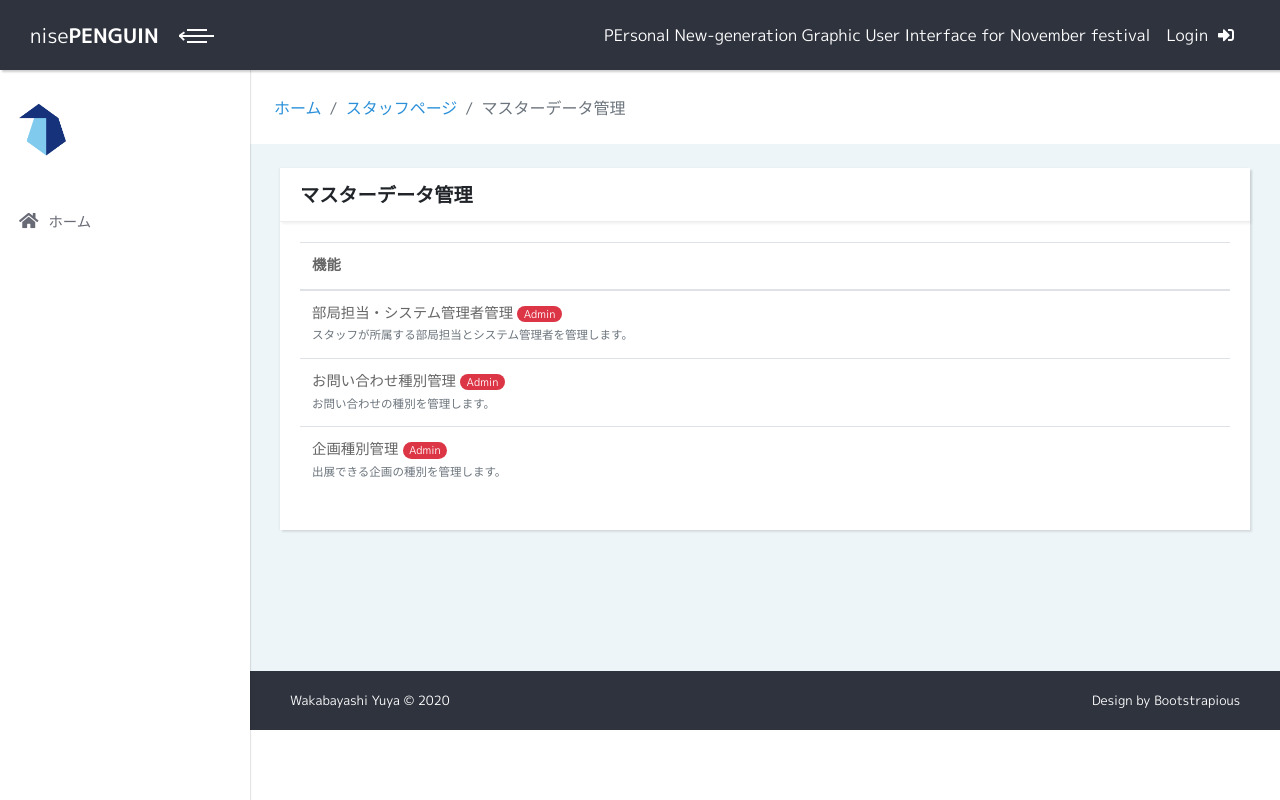
After one commit to Zoniisan/penguin, a Django app: template django/home/templates/home/staff_master_data.html in a window 1280 px wide. The commit adds this page. Run offline with Django 3.2, Linux system fonts and the light colour scheme; the template is opened without the code that fills it, so the values that code supplies are empty; parts of the project's set-up code (start-up, migrations or seed data) failed here and were passed over; some libraries are stand-ins or nearby versions.

Commit message:
add: masterdata page

```diff
--- a/django/home/templates/home/contactkind_list.html
+++ b/django/home/templates/home/contactkind_list.html
@@ -13,6 +13,7 @@ active
 {% block breadcrumb %}
 <a href="{% url 'home:index' %}" class="breadcrumb-item">ホーム</a>
 <a href="{% url 'home:staff_menu' %}" class="breadcrumb-item">スタッフページ</a>
+<a href="{% url 'home:staff_master_data' %}" class="breadcrumb-item">マスターデータ管理</a>
 <span class="breadcrumb-item active">お問い合わせ種別管理</span>
 {% endblock breadcrumb %}
 
--- a/django/home/templates/home/department_list.html
+++ b/django/home/templates/home/department_list.html
@@ -13,6 +13,7 @@ active
 {% block breadcrumb %}
 <a href="{% url 'home:index' %}" class="breadcrumb-item">ホーム</a>
 <a href="{% url 'home:staff_menu' %}" class="breadcrumb-item">スタッフページ</a>
+<a href="{% url 'home:staff_master_data' %}" class="breadcrumb-item">マスターデータ管理</a>
 <span class="breadcrumb-item active">部局担当一覧</span>
 {% endblock breadcrumb %}
 
--- /dev/null
+++ b/django/home/templates/home/staff_master_data.html
@@ -0,0 +1,56 @@
+{% extends 'base.html' %}
+{% block headtitle %}
+マスターデータ管理
+{% endblock headtitle %}
+
+{% block ac_staff %}
+active
+{% endblock ac_staff %}
+
+{% block breadcrumb %}
+<a href="{% url 'home:index' %}" class="breadcrumb-item">ホーム</a>
+<a href="{% url 'home:staff_menu' %}" class="breadcrumb-item">スタッフページ</a>
+<span class="breadcrumb-item active">マスターデータ管理</span>
+{% endblock breadcrumb %}
+
+{% block contents %}
+
+<div class="row">
+    <div class="col">
+        <div class="card">
+            <div class="card-header">
+                <h3>マスターデータ管理</h3>
+            </div>
+            <div class="card-body">
+                <table class="table table-hover table-clickable">
+                    <thead>
+                        <tr>
+                            <th>機能</th>
+                        </tr>
+                    </thead>
+                    <tbody>
+                        <tr data-href="{% url 'home:department_list' %}">
+                            <td scope="row">
+                                部局担当・システム管理者管理&nbsp;<span class="badge badge-pill badge-danger">Admin</span><br>
+                                <small class="text-muted">スタッフが所属する部局担当とシステム管理者を管理します。</small>
+                            </td>
+                        </tr>
+                        <tr data-href="{% url 'home:contactkind_list' %}">
+                            <td scope="row">
+                                お問い合わせ種別管理&nbsp;<span class="badge badge-pill badge-danger">Admin</span><br>
+                                <small class="text-muted">お問い合わせの種別を管理します。</small>
+                            </td>
+                        </tr>
+                        <tr data-href="{% url 'home:contactkind_list' %}">
+                            <td scope="row">
+                                企画種別管理&nbsp;<span class="badge badge-pill badge-danger">Admin</span><br>
+                                <small class="text-muted">出展できる企画の種別を管理します。</small>
+                            </td>
+                        </tr>
+                    </tbody>
+                </table>
+            </div>
+        </div>
+    </div>
+</div>
+{% endblock contents %}
--- a/django/home/urls.py
+++ b/django/home/urls.py
@@ -203,6 +203,11 @@ urlpatterns = [
         name='staff_menu'
     ),
     path(
+        'staff/master_data',
+        views.staff.MasterDataView.as_view(),
+        name='staff_master_data'
+    ),
+    path(
         'staff/member',
         views.staff.MemberView.as_view(),
         name='staff_member'
--- a/django/home/views/staff.py
+++ b/django/home/views/staff.py
@@ -20,6 +20,12 @@ class MenuView(mixins.StaffOnlyMixin, generic.TemplateView):
         )
 
         return context
+
+
+class MasterDataView(mixins.AdminOnlyMixin, generic.TemplateView):
+    """マスターデータ管理
+    """
+    template_name = 'home/staff_master_data.html'
 
 
 class MemberView(mixins.StaffOnlyMixin, generic.TemplateView):
```
Also changed, not shown: django/home/templates/home/staff_menu.html (+3 -9 lines).
